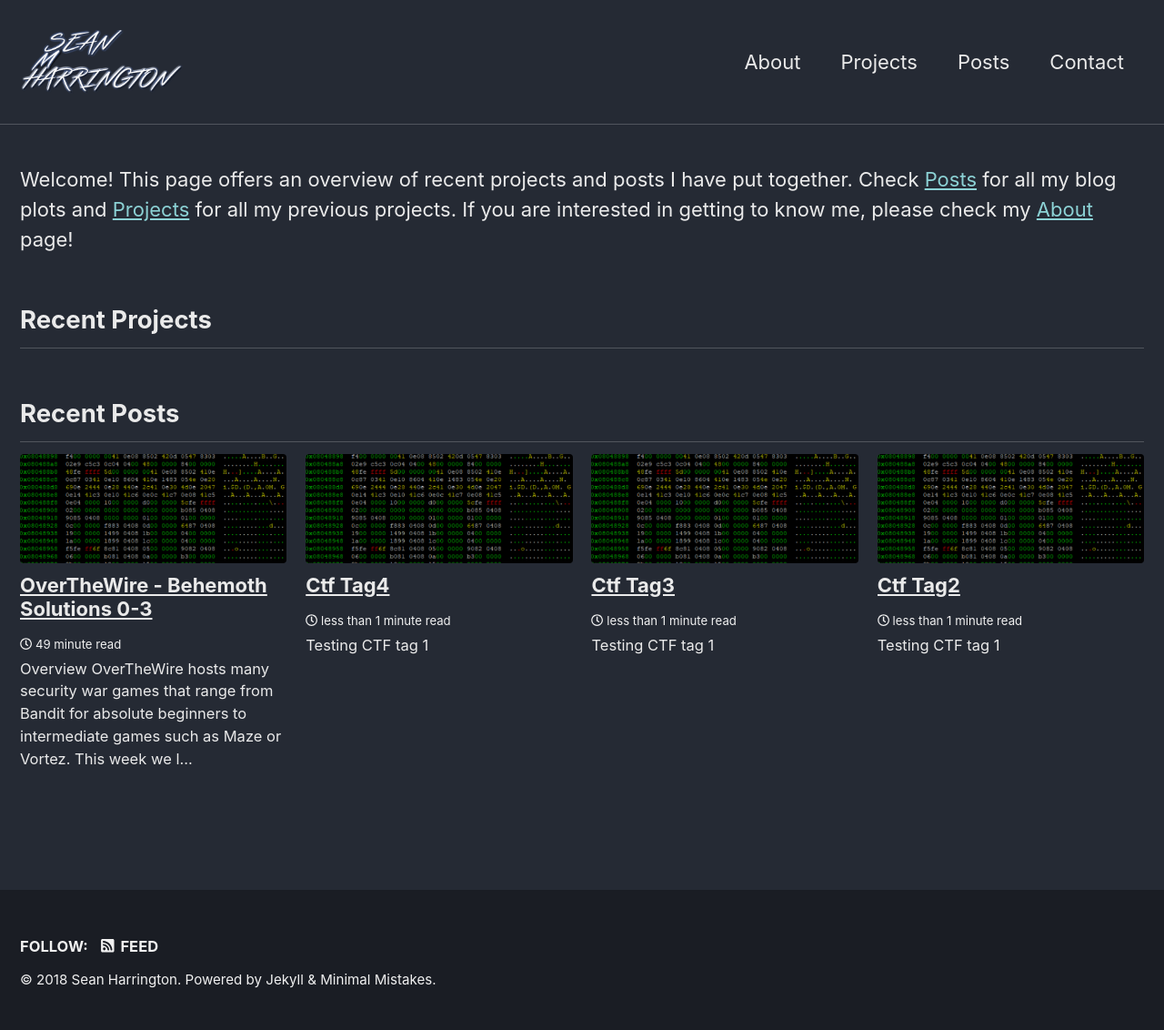
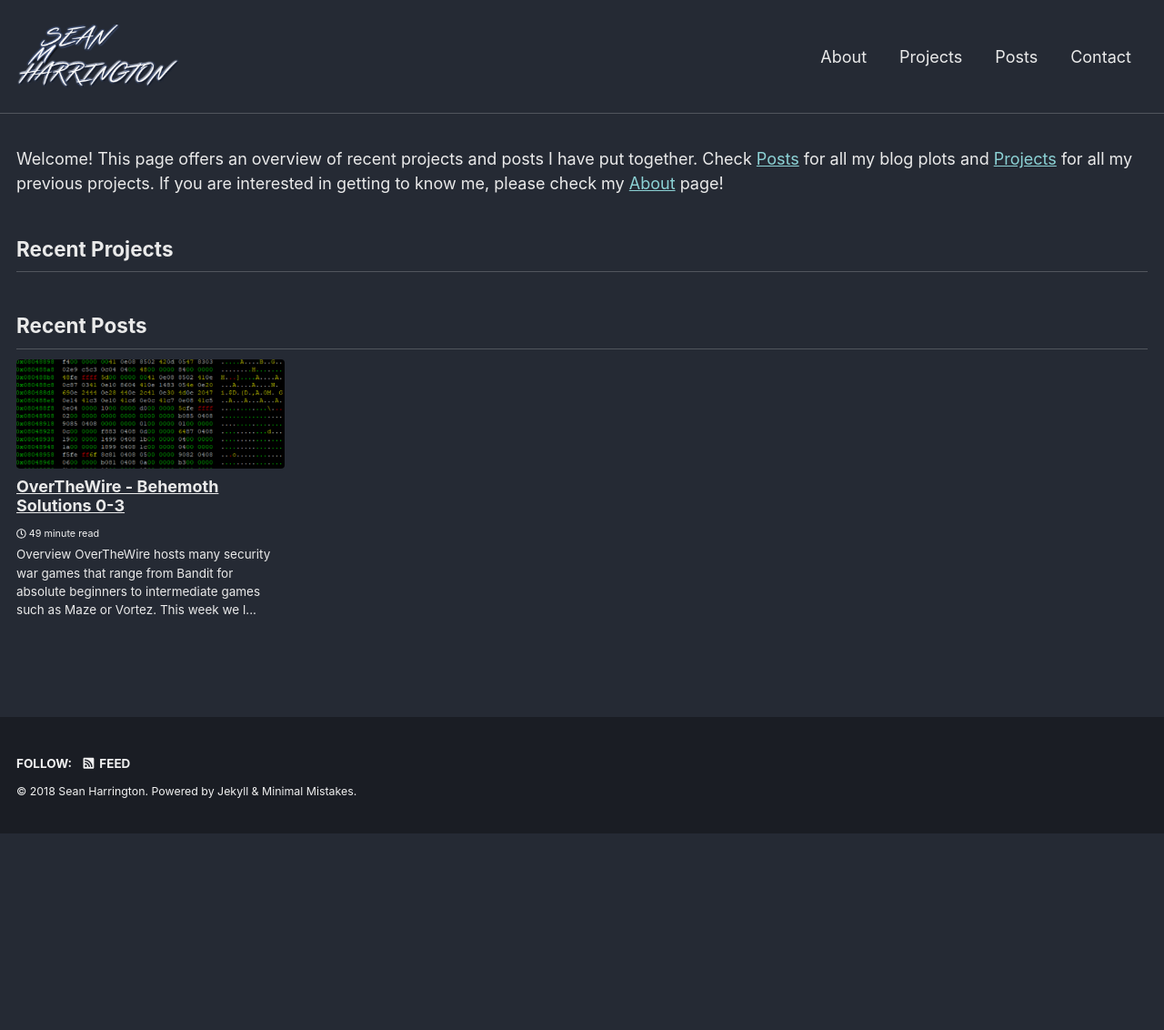
Before and after one commit to seanmharrington/seanmharrington.github.io, a Jekyll site: the page built from index.html, in a window 1280 px wide. Shown: the whole page at 91% size. Built offline with Jekyll 4.4.1, drawn with Linux system fonts in a browser that asks for light colours; nearby versions of some CDN libraries; the list of posts is cut into pages by our own code; after the commit the page ends 916 px from its top, so only the background shows below that.

Commit message:
Changed font sizes. Fixed blog post, removed test posts

```diff
--- a/_posts/2018-02-19-ctf-tag2.md
+++ /dev/null
@@ -1,5 +0,0 @@
----
-tags: [ctf]
----
-
-Testing CTF tag 1
--- a/_posts/2018-02-19-ctf-tag3.md
+++ /dev/null
@@ -1,5 +0,0 @@
----
-tags: [ctf]
----
-
-Testing CTF tag 1
--- a/_posts/2018-02-19-ctf-tag4.md
+++ /dev/null
@@ -1,5 +0,0 @@
----
-tags: [ctf]
----
-
-Testing CTF tag 1
--- a/_sass/minimal-mistakes/_reset.scss
+++ b/_sass/minimal-mistakes/_reset.scss
@@ -8,18 +8,18 @@ html {
   /* apply a natural box layout model to all elements */
   box-sizing: border-box;
   background-color: $background-color;
-  font-size: 16px;
+  font-size: 12px;
 
   @include breakpoint($medium) {
-    font-size: 18px;
+    font-size: 14px;
   }
 
   @include breakpoint($large) {
-    font-size: 20px;
+    font-size: 16px;
   }
 
   @include breakpoint($x-large) {
-    font-size: 22px;
+    font-size: 18px;
   }
 
   -webkit-text-size-adjust: 100%;
```
Also changed, not shown: _posts/2018-02-19-otw-behemoth-0-3.md (renamed from _posts/2018-02-19-otw-behemoth.md, +1 -1 lines).
